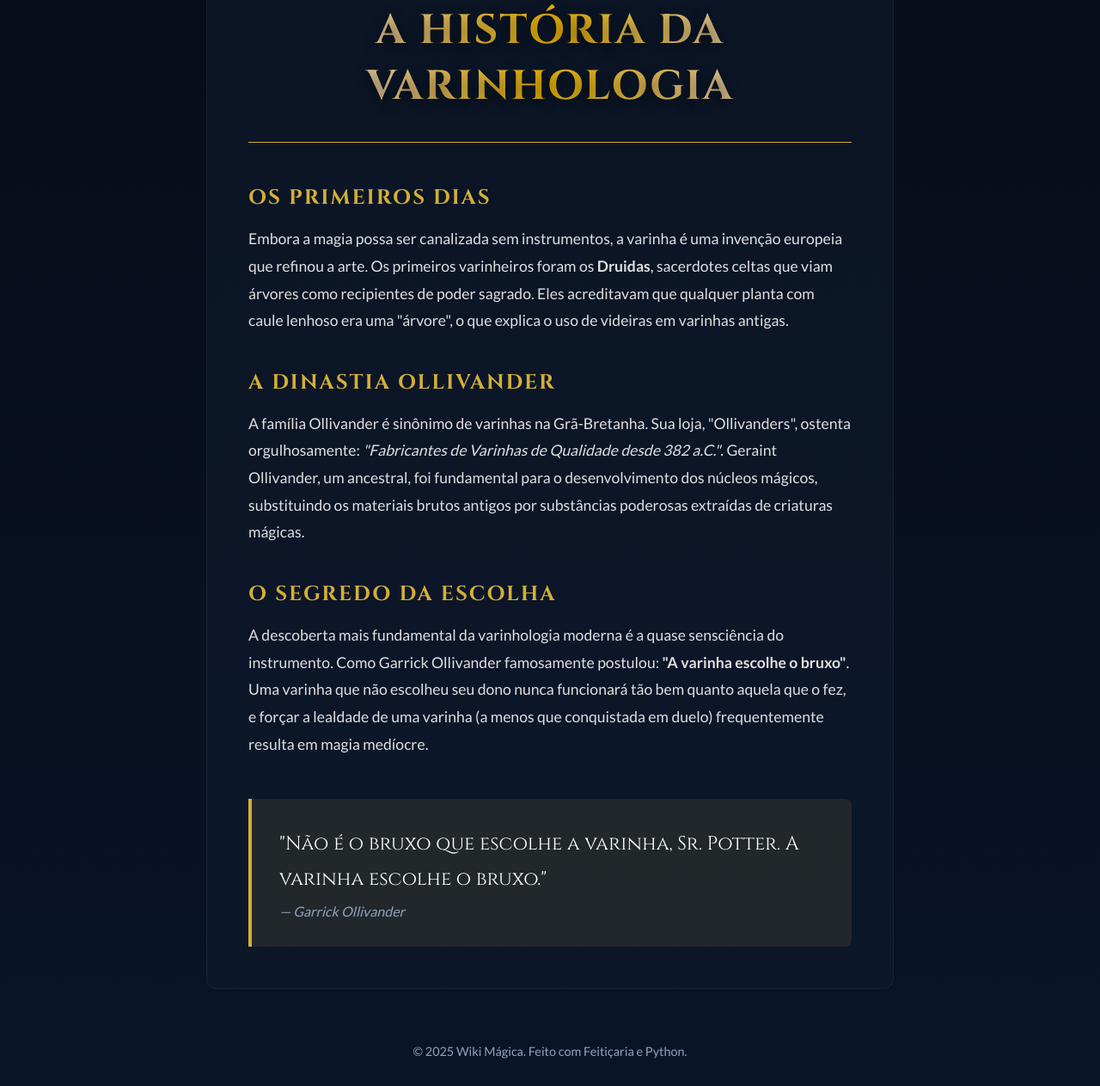
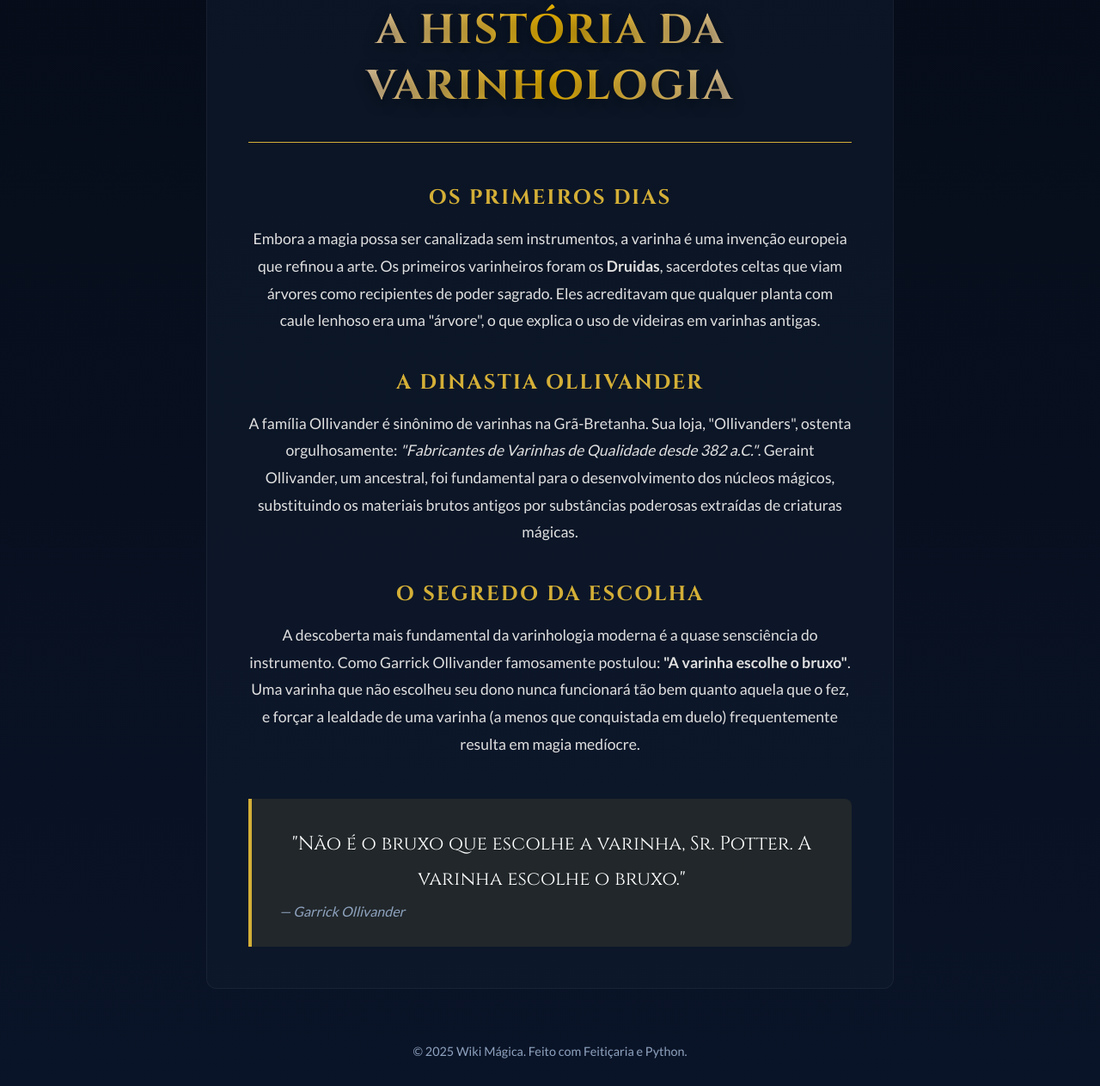
Before and after one commit to NewJhezz/o-mundo-magico, a Flask app: page /varinhas in a window 1280 px wide. Shown: the part 424-1687 px from the top of the page at 86% size. Run offline with Flask 3, Linux system fonts and the light colour scheme.

Commit message:
Fix: Origin text alignment (Global Center) and Creature Ratings

```diff
--- a/criaturas.html
+++ b/criaturas.html
@@ -51,9 +51,9 @@
             <span class="filter-label">Periculosidade:</span>
             <select id="filterDanger" class="custom-select" onchange="updateCreatures()">
                 <option value="all">Todas</option>
-                <option value="XXXXX">XXXXX (Matador de Bruxos)</option>
+                <option value="XXXXX">XXXXX (Mortal ☠️)</option>
                 <option value="XXXX">XXXX (Perigoso)</option>
-                <option value="XXX">XXX (Bruxo Competente)</option>
+                <option value="XXX">XXX (Quase Perigoso 😅)</option>
                 <option value="XX">XX (Inofensivo)</option>
                 <option value="X">X (Tediante)</option>
             </select>
--- a/templates/creatures.html
+++ b/templates/creatures.html
@@ -28,9 +28,9 @@
             <span class="filter-label">Periculosidade:</span>
             <select id="filterDanger" class="custom-select" onchange="updateCreatures()">
                 <option value="all">Todas</option>
-                <option value="XXXXX">XXXXX (Matador de Bruxos)</option>
+                <option value="XXXXX">XXXXX (Mortal ☠️)</option>
                 <option value="XXXX">XXXX (Perigoso)</option>
-                <option value="XXX">XXX (Bruxo Competente)</option>
+                <option value="XXX">XXX (Quase Perigoso 😅)</option>
                 <option value="XX">XX (Inofensivo)</option>
                 <option value="X">X (Tediante)</option>
             </select>
--- a/templates/origin.html
+++ b/templates/origin.html
@@ -89,6 +89,7 @@
         font-size: 1.5rem;
         margin-bottom: 1rem;
         font-family: var(--font-heading);
+        text-align: center;
     }
 
     .lore-content p {
@@ -96,6 +97,8 @@
         line-height: 1.8;
         font-size: 1.1rem;
         margin-bottom: 1rem;
+        text-align: center;
+        /* Centralizado globalmente como pedido */
     }
 
     .quote-box {
--- a/varinhas_origem.html
+++ b/varinhas_origem.html
@@ -121,6 +121,7 @@
         font-size: 1.5rem;
         margin-bottom: 1rem;
         font-family: var(--font-heading);
+        text-align: center;
     }
 
     .lore-content p {
@@ -128,6 +129,8 @@
         line-height: 1.8;
         font-size: 1.1rem;
         margin-bottom: 1rem;
+        text-align: center;
+        /* Centralizado globalmente como pedido */
     }
 
     .quote-box {
```
